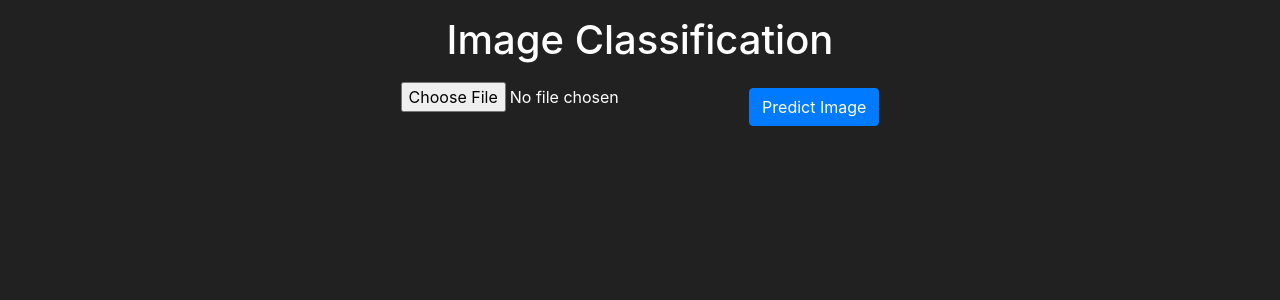
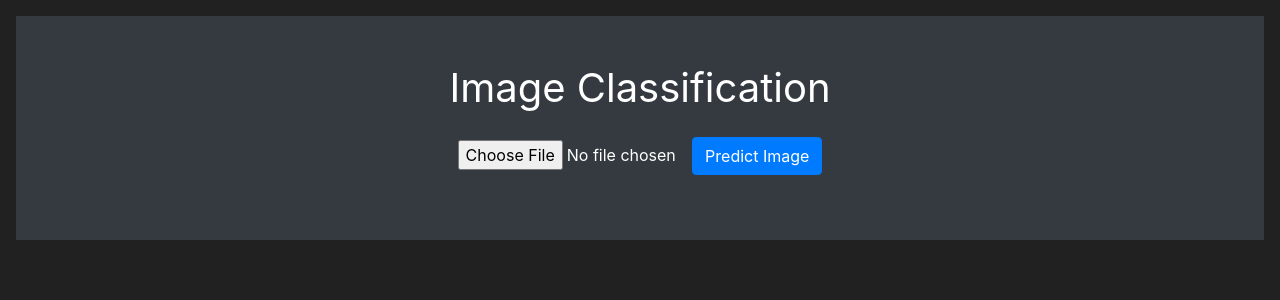
Before and after one commit to frankkss/appDevProj, a Flask app: page /predict in a window 1280 px wide. Shown: the part 56-356 px from the top of the page. Run offline with Flask 3, Linux system fonts and the light colour scheme; a user stored in the database is signed in; some libraries are stand-ins or nearby versions.

Commit message:
fix: update HTML templates for improved layout and styling

```diff
--- a/reliamed/templates/market.html
+++ b/reliamed/templates/market.html
@@ -3,7 +3,6 @@
 Market Page
 {% endblock %}
 {% block content %}
-
 <div class="row" style="margin-top:20px; margin-left:10px; margin-right: 0px;">
     <div class="col-8">
         <h2>Available Pharmaceuticals on the Market</h2>
--- a/reliamed/templates/predict.html
+++ b/reliamed/templates/predict.html
@@ -3,11 +3,11 @@
     Welcome to RELIAMED APP
 {% endblock %}
 {% block content %}
-
-    <h1 class="text-center mt-3">Image Classification</h1>
+<div class="position-relative overflow-hidden p-3 p-md-5 m-md-3 text-center bg-dark" style="color:white">
+    <h1 class="display-5 font-weight-normal">Image Classification</h1>
     <form action="/predicted" method="post" enctype="multipart/form-data" class="text-center">
-        <input type="file" name="imagefile" required>
-        <input class="btn btn-primary mt-3" type="submit" value="Predict Image">
+        <input type="file" name="imagefile" required style="padding: 10px; width: 250px; margin-top: 10px; margin-right: -10px; margin-left: -10px;">
+        <input class="btn btn-primary mt-3" type="submit" value="Predict Image" style="margin-bottom: 17px;">
     </form>
 
         {% if prediction_text %}
@@ -18,5 +18,5 @@
                 <img src="{{ url_for('static', filename=image_path) }}" alt="Uploaded Image" class="img-fluid">
             </div>
         {% endif %}
-
+</div>
 {% endblock %}
--- a/reliamed/templates/register.html
+++ b/reliamed/templates/register.html
@@ -8,7 +8,7 @@
     <div class="container">
         <form method="POST" class="form-register" style="color:white">
             {{ form.hidden_tag() }}
-            <img class="mb-4" src="https://res.cloudinary.com/jimshapedcoding/image/upload/v1597332609/android-icon-192x192_ove2a7.png" alt="">
+            <img class="mb-4" src="#" alt="">
             <h1 class="h3 mb-3 font-weight-normal">
                 Please Create your Account
             </h1>
```
Lines whose indentation alone changed are shown as unchanged.
